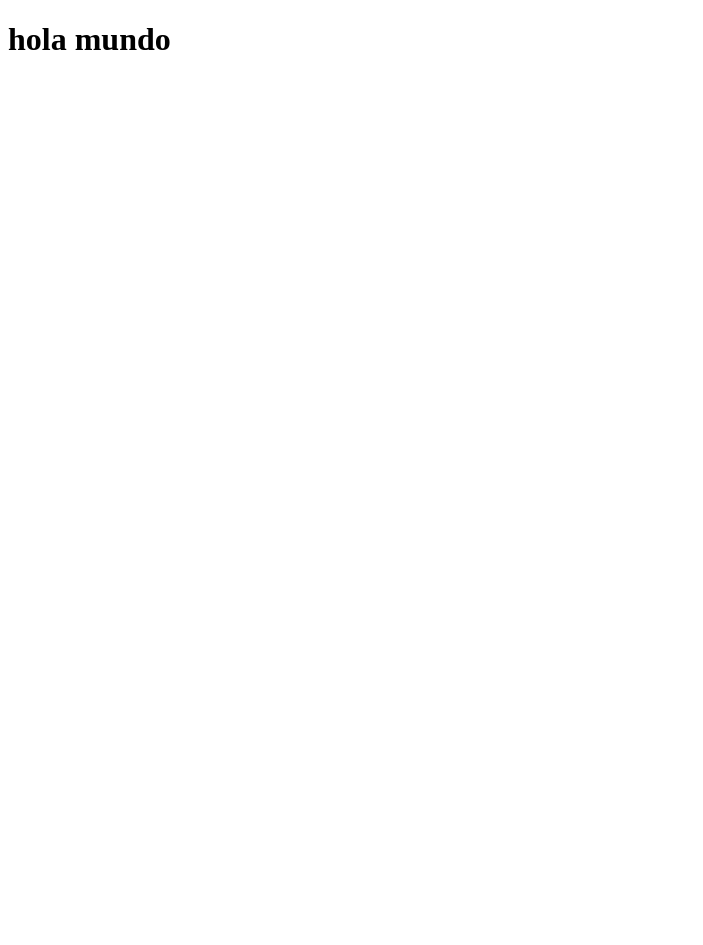
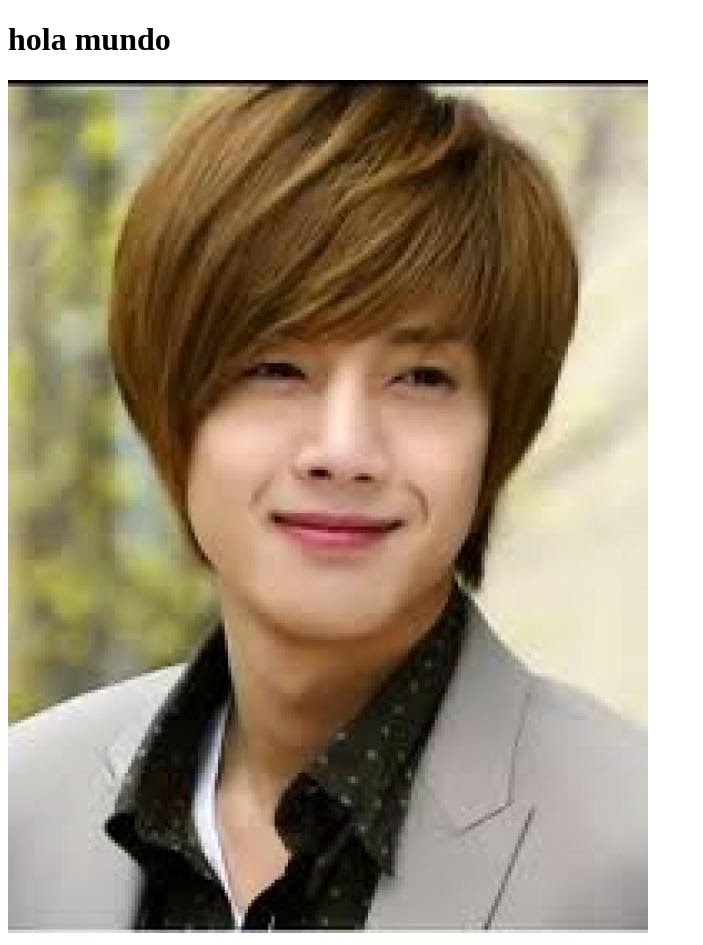
Before and after one commit to margothflores/Pagina, a plain HTML site: page index.html in a window 1280 px wide. Shown: the whole page, without its empty margins (0-703 px from the left). Before the commit the page ends 800 px from the top, so only its background shows below. Drawn offline with Linux system fonts and the light colour scheme.

Commit message:
agregar fotos

```diff
--- a/index.html
+++ b/index.html
@@ -6,5 +6,6 @@
 <body>
 
 <h1>hola mundo</h1>
+<img src="../imagenes/Hyun_Joong.jpg">
 </body>
 </html>
```
Also changed, not shown: imagenes/Hyun_Joong.jpg (added).
